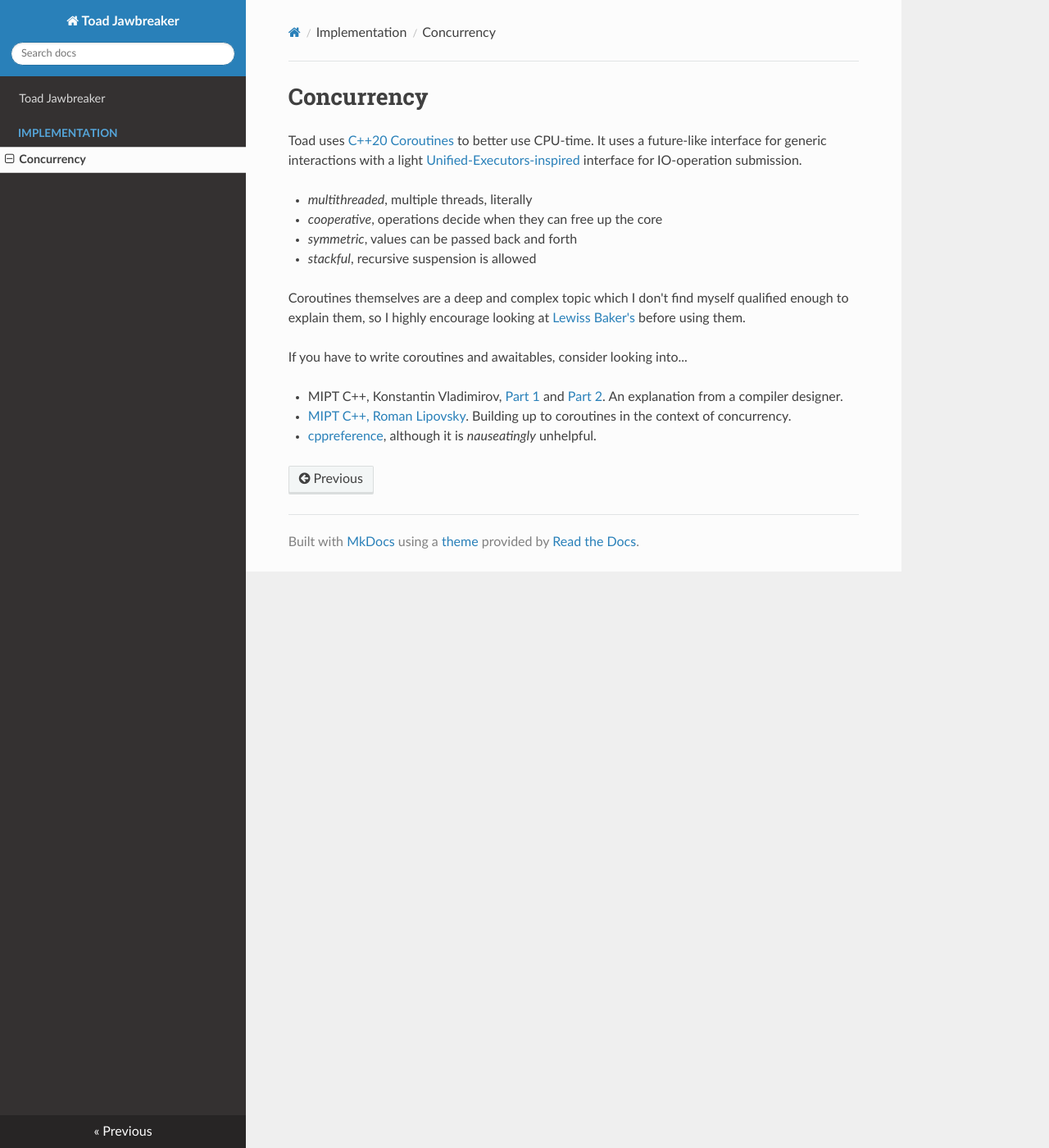
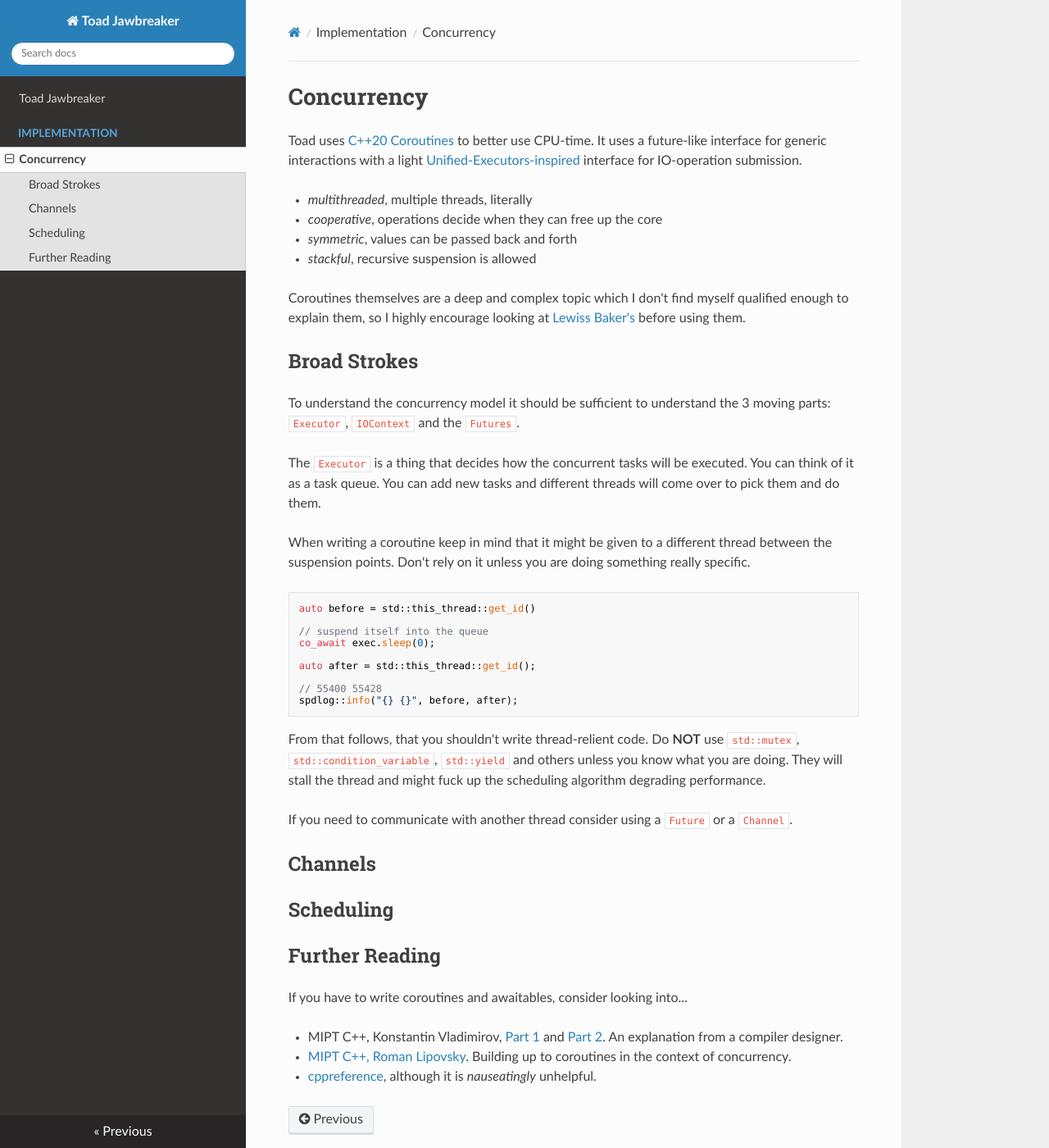
Before and after one commit to ktnlvr/toad-jawbreaker, an MkDocs documentation site: the page built from docs/implementation/concurrency.md, in a window 1280 px wide and 1400 px high. Shown: the whole window at 82% size. Built offline with MkDocs 1.6.1, drawn with Linux system fonts in a browser that asks for light colours; nearby versions of some CDN libraries.

Commit message:
Document the broad strokes of the concurrency model

````diff
--- a/docs/implementation/concurrency.md
+++ b/docs/implementation/concurrency.md
@@ -7,7 +7,38 @@ Toad uses [C++20 Coroutines](https://en.cppreference.com/w/cpp/language/coroutin
 - *symmetric*, values can be passed back and forth
 - *stackful*, recursive suspension is allowed
 
+
 Coroutines themselves are a deep and complex topic which I don't find myself qualified enough to explain them, so I highly encourage looking at [Lewiss Baker's](https://lewissbaker.github.io/2017/09/25/coroutine-theory) before using them.
+
+## Broad Strokes
+
+To understand the concurrency model it should be sufficient to understand the 3 moving parts: `Executor`, `IOContext` and the `Futures`.
+
+The `Executor` is a thing that decides how the concurrent tasks will be executed. You can think of it as a task queue. You can add new tasks and different threads will come over to pick them and do them.
+
+When writing a coroutine keep in mind that it might be given to a different thread between the suspension points. Don't rely on it unless you are doing something really specific.
+
+```cpp
+auto before = std::this_thread::get_id()
+
+// suspend itself into the queue
+co_await exec.sleep(0);
+
+auto after = std::this_thread::get_id();
+
+// 55400 55428
+spdlog::info("{} {}", before, after);
+```
+
+From that follows, that you shouldn't write thread-relient code. Do **NOT** use `std::mutex`, `std::condition_variable`, `std::yield` and others unless you know what you are doing. They will stall the thread and might fuck up the scheduling algorithm degrading performance.
+
+If you need to communicate with another thread consider using a `Future` or a `Channel`.
+
+## Channels
+
+## Scheduling
+
+## Further Reading
 
 If you have to write coroutines and awaitables, consider looking into...
 
````
Also changed, not shown: docs/index.md (+1 -1 lines).
